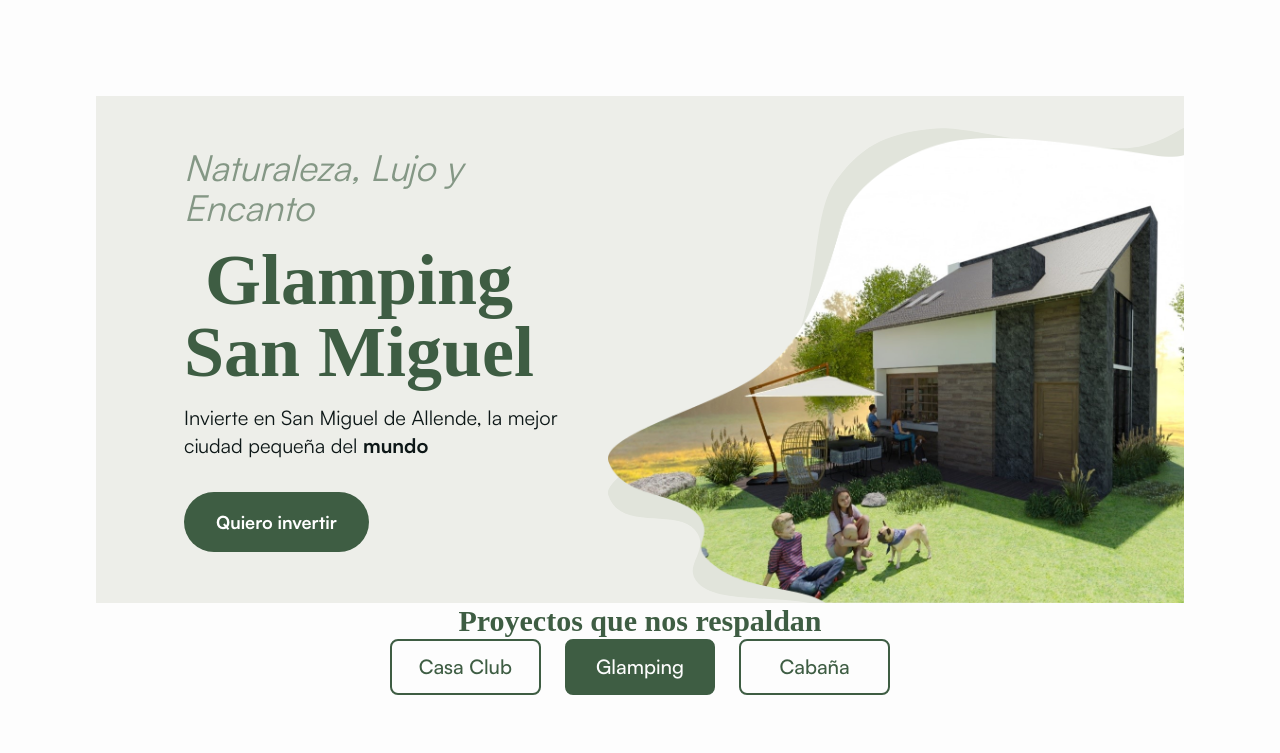
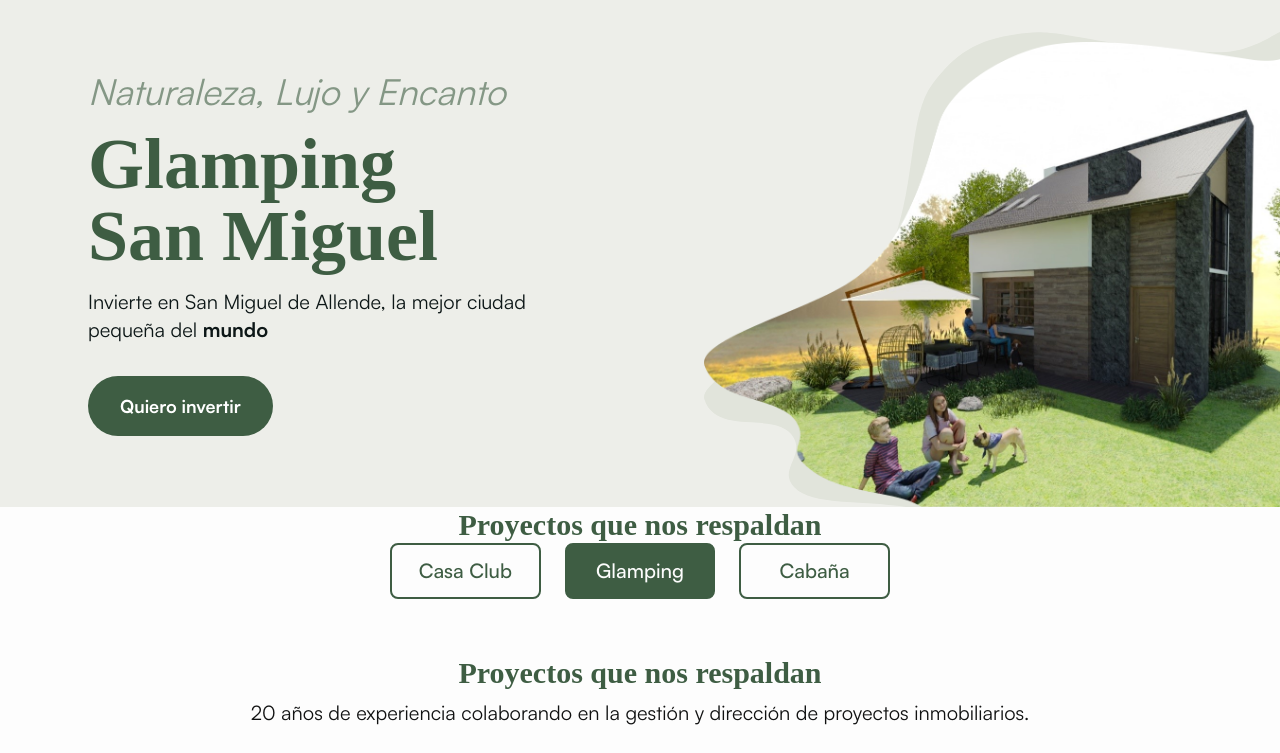
Before and after one commit to ace-software-dev/Landing-Page-SMA, a Next.js app: page / in a window 1280 px wide. Shown: the top 753 px of the page. Built offline with nearby package versions, Linux system fonts and the light colour scheme.

Commit message:
fix: text unaligned and padding in page removed

```diff
--- a/src/app/components/organisms/header.tsx
+++ b/src/app/components/organisms/header.tsx
@@ -2,7 +2,6 @@
 import RoundedButton from '../atoms/Button/rounded-button';
 import Image from 'next/image';
 import React from 'react';
-import Link from 'next/link';
 import Subtitle from '../atoms/Subtitle/subtitle';
 import Title from '../atoms/Title/title';
 
@@ -17,7 +16,7 @@ export default function Header() {
       ">
         <div className="flex flex-col justify-center items-center gap-4 text-center sm:items-start sm:text-start">
           <Subtitle size='text-xl lg:text-2xl  xl:text-4xl' classes='italic align-center'>Naturaleza, Lujo y Encanto</Subtitle>
-          <Title size='text-[2.5rem] lg:text-5xl xl:text-7xl' classes='leading-[3rem]'> Glamping <br /> San Miguel </Title>
+          <Title size='text-[2.5rem] lg:text-5xl xl:text-7xl' classes='leading-[3rem] sm:text-start'> Glamping <br /> San Miguel </Title>
           <div className='text-almost-black text-base lg:text-xl  xs:w-80 lg:w-full'>Invierte en San Miguel de Allende, la mejor ciudad pequeña del <strong>mundo</strong> </div>
         </div>
         <RoundedButton>
--- a/src/app/page.tsx
+++ b/src/app/page.tsx
@@ -6,7 +6,7 @@ import Experience from './components/organisms/experience'
 
 export default function Home() {
   return (
-    <main className="flex min-h-screen flex-col items-center justify-between p-6 sm:p-12 md:p-16 lg:p-20 xl:p-24 bg-almost-white font-satoshi">
+    <main className="flex min-h-screen flex-col items-center justify-between bg-almost-white font-satoshi">
       <Header />
       <div className="flex">
         <Title>Proyectos que nos respaldan</Title>
```
